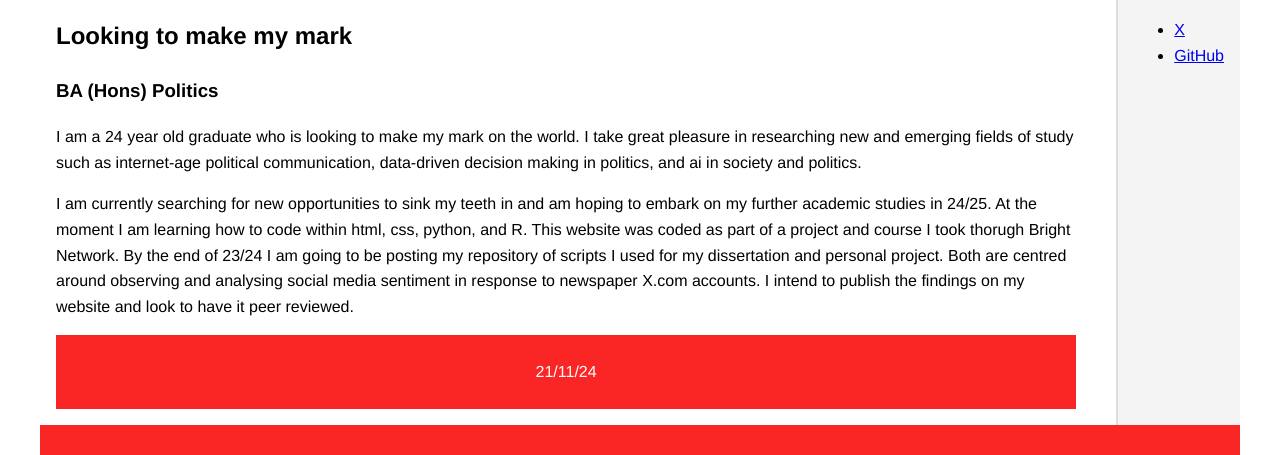
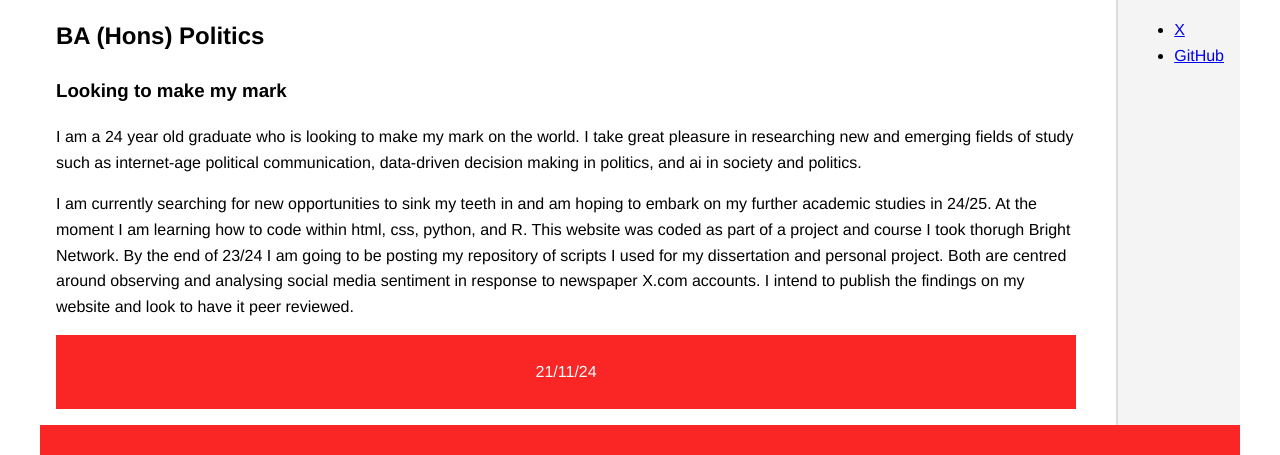
Before and after one commit to smulle2/smullen.github.io, a plain HTML site: page in_my_first_website.html in a window 1280 px wide. Shown: the part 195-650 px from the top of the page. Drawn offline with Linux system fonts and the light colour scheme.

Commit message:
content in header swapped

```diff
--- a/in_my_first_website.html
+++ b/in_my_first_website.html
@@ -27,8 +27,8 @@
             <h2>Sean Mullen</h2>
             <article>
                 <hgroup>
-                    <h2>Looking to make my mark</h2>
-                    <h3>BA (Hons) Politics</h3>
+                    <h2>BA (Hons) Politics</h2>
+                    <h3>Looking to make my mark</h3>
                 </hgroup>
                 <p>I am a 24 year old graduate who is looking to make my mark on the world. I take great pleasure in researching new and emerging fields of study such as internet-age political communication, data-driven decision making in politics, and ai in society and politics.</p>
                 <p>I am currently searching for new opportunities to sink my teeth in and am hoping to embark on my further academic studies in 24/25. At the moment I am learning how to code within html, css, python, and R. This website was coded as part of a project and course I took thorugh Bright Network. By the end of 23/24 I am going to be posting my repository of scripts I used for my dissertation and personal project. Both are centred around observing and analysing social media sentiment in response to newspaper X.com accounts. I intend to publish the findings on my website and look to have it peer reviewed.</p>
```
